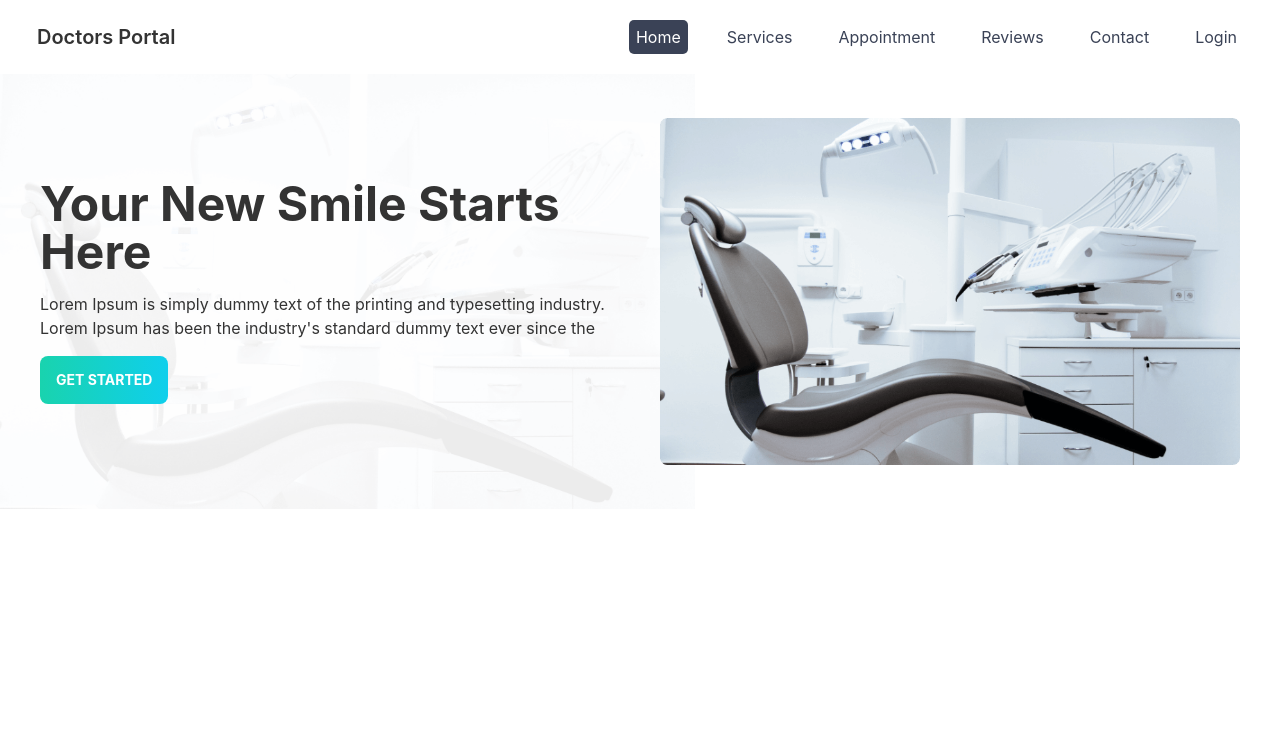
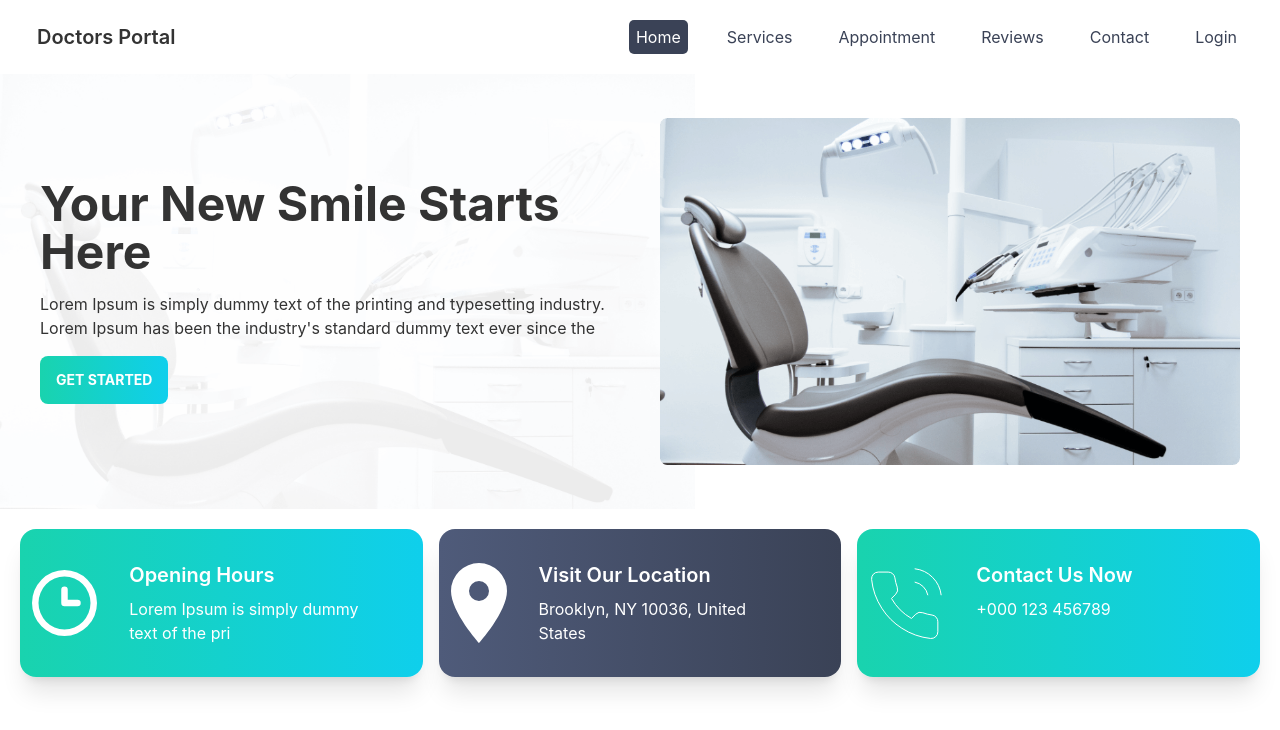
Before and after one commit to Developer-Barsha/Doctors-Portal-Client, a React (Create React App) app: page / in a window 1280 px wide. Shown: the top 730 px of the page. Built offline with nearby package versions, Linux system fonts and the light colour scheme.

Commit message:
infos added

```diff
--- a/src/Pages/Home/Home.js
+++ b/src/Pages/Home/Home.js
@@ -1,10 +1,12 @@
 import React from 'react';
 import Banner from './Banner/Banner';
+import Info from './Info/Info';
 
 const Home = () => {
     return (
         <div>
             <Banner/>
+            <Info/>
         </div>
     );
 };
--- /dev/null
+++ b/src/Pages/Home/Info/Info.js
@@ -0,0 +1,23 @@
+import React from 'react';
+import InfoCard from './InfoCard/InfoCard';
+import clock from './../../../assets/icons/clock.svg';
+import marker from './../../../assets/icons/marker.svg';
+import phone from './../../../assets/icons/phone.svg';
+
+const Info = () => {
+    const infos=[
+        {id:1, img:clock, name:'Opening Hours', description:"Lorem Ipsum is simply dummy text of the pri"},
+        {id:2, img: marker, name:'Visit Our Location', description:"Brooklyn, NY 10036, United States"},
+        {id:3, img:phone, name:'Contact Us Now', description:"+000 123 456789"}
+    ]
+
+    return (
+        <div className='grid grid-cols-1 lg:grid-cols-3 gap-4 py-5 px-5'>
+            {
+                infos.map(info=><InfoCard info={info} />)
+            }
+        </div>
+    );
+};
+
+export default Info;
--- /dev/null
+++ b/src/Pages/Home/Info/InfoCard/InfoCard.css
@@ -0,0 +1,19 @@
+.info-card:nth-child(2){
+    background: linear-gradient(90deg, #4F5B7A,#3A4256);
+}
+
+.info-card:hover{
+    animation: card 0.7s ease-in-out infinite;
+}
+
+@keyframes card{
+    0%{
+        transform: scale(0.95);
+    }
+    50%{
+        transform: scale(1);
+    }
+    100%{
+        transform: scale(0.95);
+    }
+}
--- /dev/null
+++ b/src/Pages/Home/Info/InfoCard/InfoCard.js
@@ -0,0 +1,18 @@
+import React from 'react';
+import './InfoCard.css'
+
+const InfoCard = ({info}) => {
+    const {name, img, description} = info;
+
+    return (
+        <div class="info-card card bg-gradient-to-r text-white to-primary from-secondary lg:card-side shadow-xl px-3">
+            <figure><img src={img} alt="Album" className='pt-4 lg:pt-0' /></figure>
+            <div class="card-body">
+                <h2 class="card-title">{name}</h2>
+                <p>{description}</p>
+            </div>
+        </div>
+    );
+};
+
+export default InfoCard;
```
